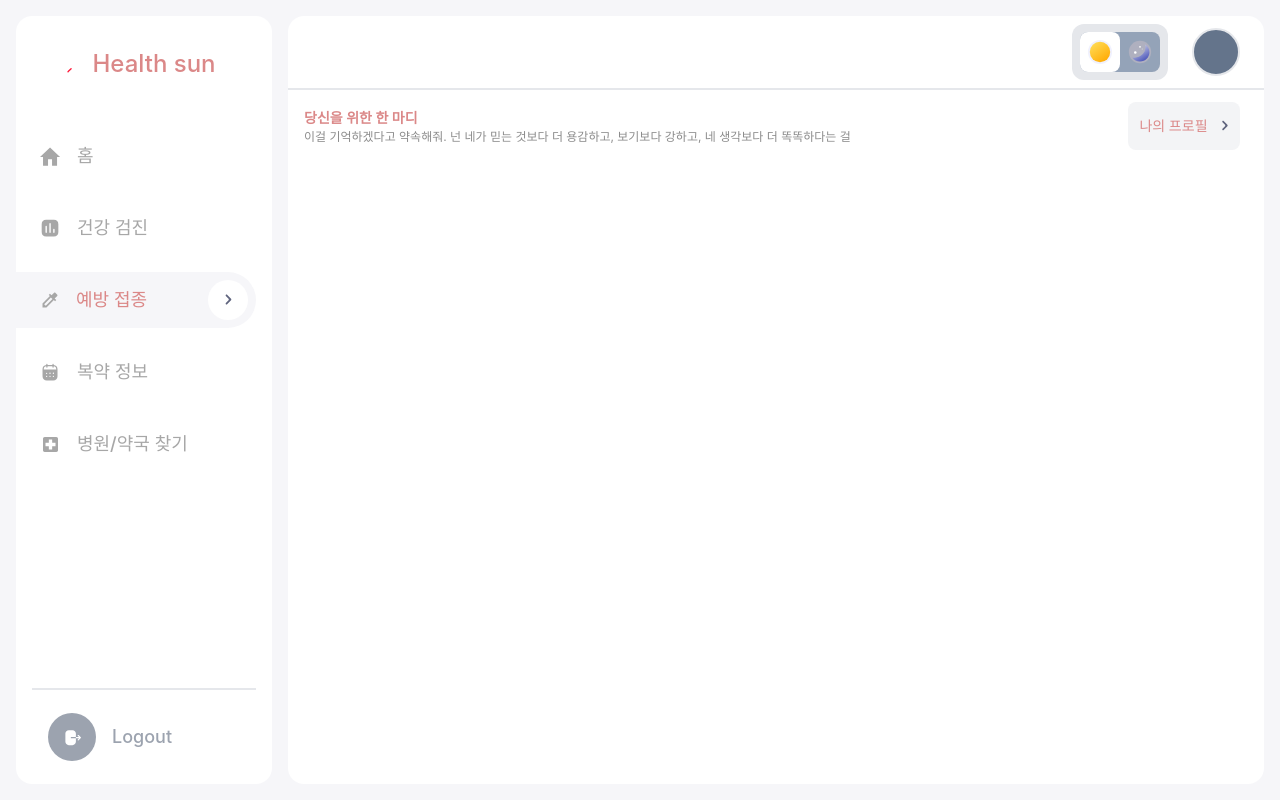
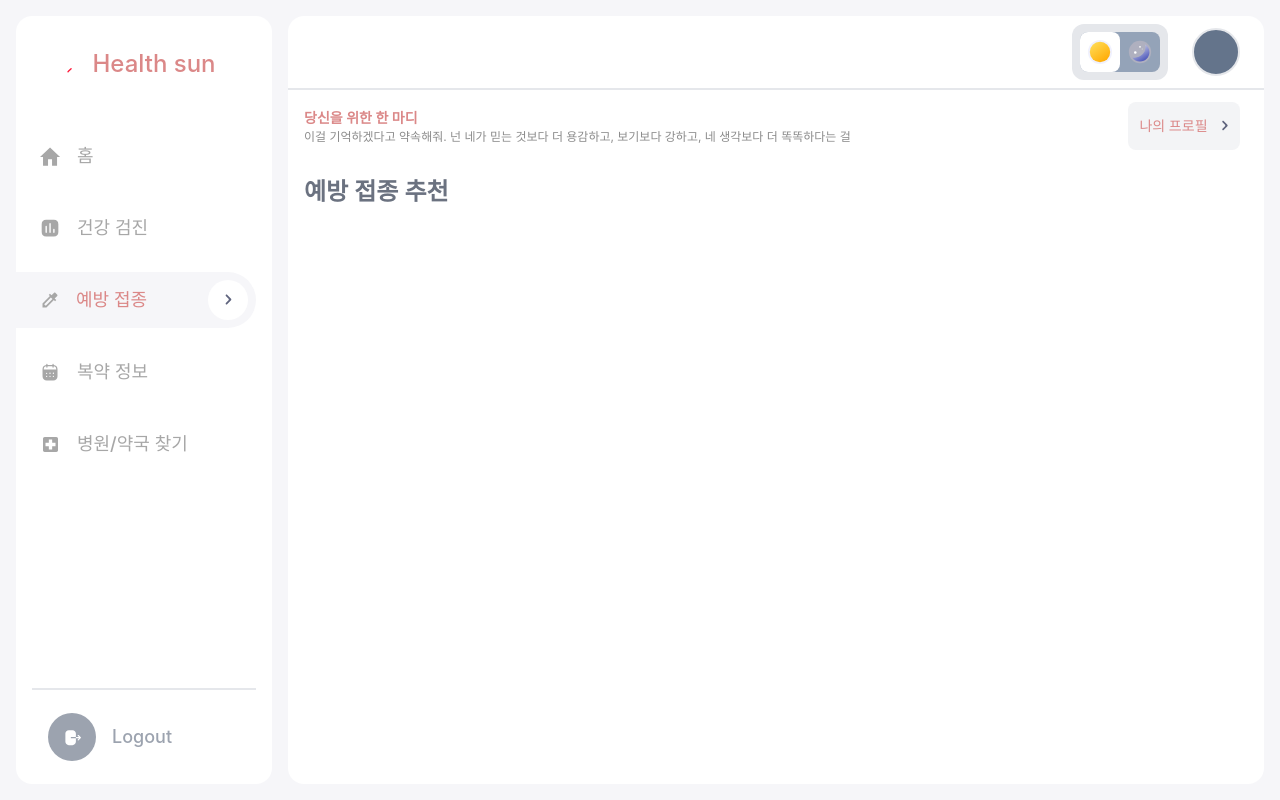
Before and after one commit to AMeaningfulStar/health-sun, a Next.js app: page /vaccination in a window 1280 px wide. Built offline with nearby package versions, Linux system fonts and the light colour scheme.

Commit message:
Feat: 'Vaccination' component - Title

```diff
--- a/pages/vaccination.tsx
+++ b/pages/vaccination.tsx
@@ -4,6 +4,11 @@ export default function Vaccination() {
   return (
     <Layout>
       <div></div>
+      <div className="flex h-full w-full flex-col p-4">
+        <div className="mb-4 w-full">
+          <span className=" text-2xl font-semibold text-gray-500">예방 접종 추천</span>
+        </div>
+      </div>
     </Layout>
   )
 }
```
